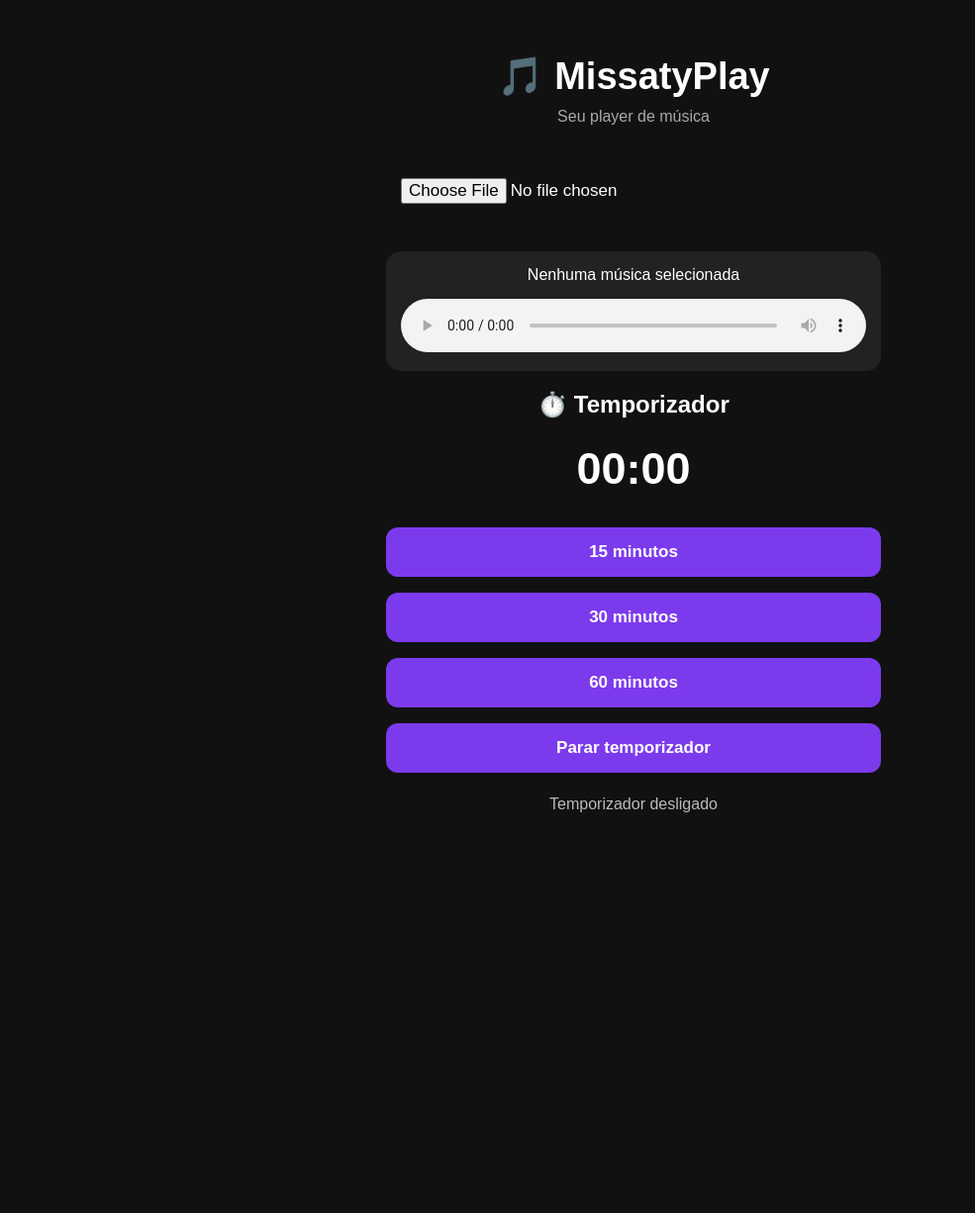
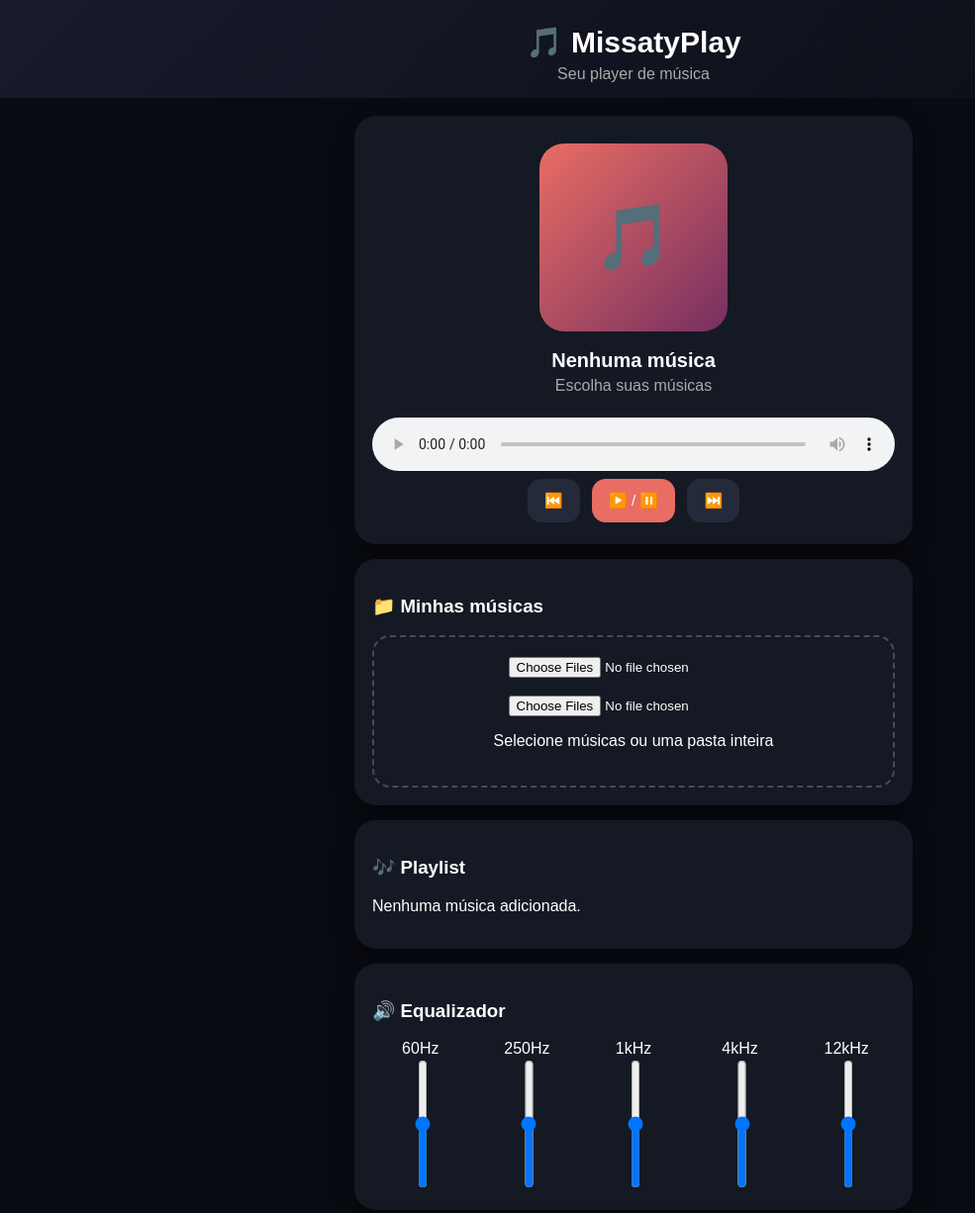
Before and after one commit to missaty13-stack/missatyplay, a website: page index.html in a window 1280 px wide. Shown: the top 1226 px of the page at 99% size, without its empty margins (0-985 px from the left). Before the commit the page ends 852 px from the top, so only its background shows below. Drawn offline with Linux system fonts and the light colour scheme.

Commit message:
Update index.html

```diff
--- a/index.html
+++ b/index.html
@@ -2,192 +2,207 @@
 <html lang="pt-BR">
 <head>
 <meta charset="UTF-8">
-  <meta name="viewport" content="width=device-width, initial-scale=1.0">
+<meta name="viewport" content="width=device-width,initial-scale=1">
 <title>MissatyPlay</title>
 
 <style>
-    body {
-      margin: 0;
-      font-family: Arial, sans-serif;
-      background: #111;
-      color: white;
-      text-align: center;
+*{box-sizing:border-box}
+body{
+ margin:0;
+ font-family:Arial,sans-serif;
+ background:#090b12;
+ color:white;
+ min-height:100vh;
 }
-
-    .app {
-      max-width: 500px;
-      margin: auto;
-      padding: 30px 20px;
+header{
+ padding:25px 20px 15px;
+ text-align:center;
+ background:linear-gradient(135deg,#171b2b,#0b0d14);
 }
-
-    h1 {
-      font-size: 38px;
-      margin-bottom: 10px;
+h1{margin:0;font-size:30px}
+.sub{color:#aaa;margin-top:6px}
+main{padding:18px;max-width:600px;margin:auto}
+.card{
+ background:#151923;
+ border-radius:22px;
+ padding:18px;
+ margin-bottom:15px;
+ box-shadow:0 8px 25px #0006;
 }
-
-    .subtitle {
-      color: #aaa;
-      margin-bottom: 30px;
+button{
+ border:0;
+ border-radius:14px;
+ padding:13px 17px;
+ margin:4px;
+ background:#242a3a;
+ color:white;
+ font-size:15px;
 }
-
-    button, input {
-      width: 100%;
-      box-sizing: border-box;
-      margin: 8px 0;
-      padding: 15px;
-      border-radius: 12px;
-      border: none;
-      font-size: 17px;
+button.primary{background:#e96d63}
+button:active{transform:scale(.97)}
+#cover{
+ width:190px;height:190px;
+ margin:10px auto 18px;
+ border-radius:25px;
+ background:linear-gradient(135deg,#e96d63,#762f61);
+ display:flex;
+ align-items:center;
+ justify-content:center;
+ font-size:65px;
 }
-
-    button {
-      background: #7c3aed;
-      color: white;
-      font-weight: bold;
+#title{text-align:center;font-size:20px;font-weight:bold}
+#artist{text-align:center;color:#aaa;margin:5px}
+.controls{text-align:center}
+.progress{width:100%}
+input[type=range]{width:100%}
+.filebox{
+ border:2px dashed #444b60;
+ padding:20px;
+ text-align:center;
+ border-radius:18px;
 }
-
-    button:active {
-      transform: scale(0.98);
+.playlist div{
+ padding:12px;
+ border-bottom:1px solid #292d38;
+ cursor:pointer;
 }
-
-    .timer {
-      font-size: 45px;
-      margin: 25px 0;
-      font-weight: bold;
+.playlist .active{
+ background:#252a39;
+ border-radius:10px;
 }
-
-    .music {
-      margin-top: 25px;
-      padding: 15px;
-      background: #222;
-      border-radius: 15px;
+.eq{
+ display:grid;
+ grid-template-columns:repeat(5,1fr);
+ gap:10px;
+ text-align:center;
 }
-
-    audio {
-      width: 100%;
-      margin-top: 15px;
-    }
-
-    #status {
-      color: #bbb;
-      margin-top: 15px;
+.eq input{writing-mode:vertical-lr;direction:rtl;height:130px}
+.timer{text-align:center}
+select{
+ background:#242a3a;color:white;
+ border:0;border-radius:12px;
+ padding:12px;
 }
 </style>
 </head>
 
 <body>
 
-  <div class="app">
+<header>
+<h1>🎵 MissatyPlay</h1>
+<div class="sub">Seu player de música</div>
+</header>
 
-    <h1>🎵 MissatyPlay</h1>
+<main>
 
-    <div class="subtitle">
-      Seu player de música
+<div class="card">
+<div id="cover">🎵</div>
+<div id="title">Nenhuma música</div>
+<div id="artist">Escolha suas músicas</div>
+<br>
+<audio id="audio" controls class="progress"></audio>
+
+<div class="controls">
+<button onclick="previous()">⏮️</button>
+<button class="primary" onclick="playPause()">▶️ / ⏸️</button>
+<button onclick="next()">⏭️</button>
+</div>
 </div>
 
-    <input type="file" id="musicFile" accept="audio/*">
+<div class="card">
+<h3>📁 Minhas músicas</h3>
 
-    <div class="music">
-      <div id="musicName">Nenhuma música selecionada</div>
-      <audio id="player" controls></audio>
+<div class="filebox">
+<input id="files" type="file" accept="audio/*" multiple>
+<br><br>
+<input id="folder" type="file" accept="audio/*" webkitdirectory multiple>
+<p>Selecione músicas ou uma pasta inteira</p>
+</div>
 </div>
 
-    <h2>⏱️ Temporizador</h2>
-
-    <div class="timer" id="timer">
-      00:00
+<div class="card">
+<h3>🎶 Playlist</h3>
+<div id="playlist" class="playlist">
+<p>Nenhuma música adicionada.</p>
+</div>
 </div>
 
-    <button onclick="setTimer(15)">15 minutos</button>
-    <button onclick="setTimer(30)">30 minutos</button>
-    <button onclick="setTimer(60)">60 minutos</button>
+<div class="card">
+<h3>🔊 Equalizador</h3>
 
-    <button onclick="stopTimer()">
-      Parar temporizador
-    </button>
-
-    <div id="status">
-      Temporizador desligado
+<div class="eq">
+<div>60Hz<br><input class="eqband" type="range" min="-12" max="12" value="0"></div>
+<div>250Hz<br><input class="eqband" type="range" min="-12" max="12" value="0"></div>
+<div>1kHz<br><input class="eqband" type="range" min="-12" max="12" value="0"></div>
+<div>4kHz<br><input class="eqband" type="range" min="-12" max="12" value="0"></div>
+<div>12kHz<br><input class="eqband" type="range" min="-12" max="12" value="0"></div>
+</div>
 </div>
 
+<div class="card timer">
+<h3>⏱️ Temporizador</h3>
+<select id="timer">
+<option value="0">Desligado</option>
+<option value="15">15 minutos</option>
+<option value="30">30 minutos</option>
+<option value="45">45 minutos</option>
+<option value="60">60 minutos</option>
+<option value="120">120 minutos</option>
+</select>
+<p id="timerStatus">Temporizador desligado</p>
 </div>
 
+</main>
+
 <script>
+const audio=document.getElementById("audio");
+const filesInput=document.getElementById("files");
+const folderInput=document.getElementById("folder");
+const playlistBox=document.getElementById("playlist");
+const title=document.getElementById("title");
+const artist=document.getElementById("artist");
 
-let tempo = 0;
-let intervalo = null;
+let songs=[];
+let current=-1;
+let timerId=null;
 
-const player = document.getElementById("player");
-const musicFile = document.getElementById("musicFile");
-const musicName = document.getElementById("musicName");
+let audioCtx;
+let source;
+let filters=[];
 
-musicFile.addEventListener("change", function() {
+function setupAudio(){
+ if(audioCtx)return;
 
-  const file = this.files[0];
+ audioCtx=new (window.AudioContext||window.webkitAudioContext)();
 
-  if (!file) return;
+ source=audioCtx.createMediaElementSource(audio);
 
-  player.src = URL.createObjectURL(file);
-  musicName.textContent = file.name;
+ const freqs=[60,250,1000,4000,12000];
 
+ filters=freqs.map(f=>{
+   const filter=audioCtx.createBiquadFilter();
+   filter.type="peaking";
+   filter.frequency.value=f;
+   filter.Q.value=1;
+   filter.gain.value=0;
+   return filter;
  });
 
-function setTimer(minutos) {
+ let node=source;
 
-  clearInterval(intervalo);
+ filters.forEach(f=>{
+   node.connect(f);
+   node=f;
+ });
 
-  tempo = minutos * 60;
-
-  atualizarTela();
-
-  document.getElementById("status").textContent =
-    "Temporizador ativado";
-
-  intervalo = setInterval(function() {
-
-    tempo--;
-
-    atualizarTela();
-
-    if (tempo <= 0) {
-
-      clearInterval(intervalo);
-
-      player.pause();
-
-      document.getElementById("status").textContent =
-        "Tempo encerrado. Música parada.";
-
+ node.connect(audioCtx.destination);
 }
 
-  }, 1000);
-}
+document.querySelectorAll(".eqband").forEach((el,i)=>{
+ el.addEventListener("input",()=>{
+   setupAudio();
+   filters[i].gain.value=Number(el.value);
+ });
+});
 
-function stopTimer() {
-
-  clearInterval(intervalo);
-
-  tempo = 0;
-
-  atualizarTela();
-
-  document.getElementById("status").textContent =
-    "Temporizador desligado";
-
-}
-
-function atualizarTela() {
-
-  const minutos = Math.floor(tempo / 60);
-  const segundos = tempo % 60;
-
-  document.getElementById("timer").textContent =
-    String(minutos).padStart(2, "0") +
-    ":" +
-    String(segundos).padStart(2, "0");
-}
-
-</script>
-
-</body>
-</html>
+function
```
Lines whose indentation alone changed are shown as unchanged.
